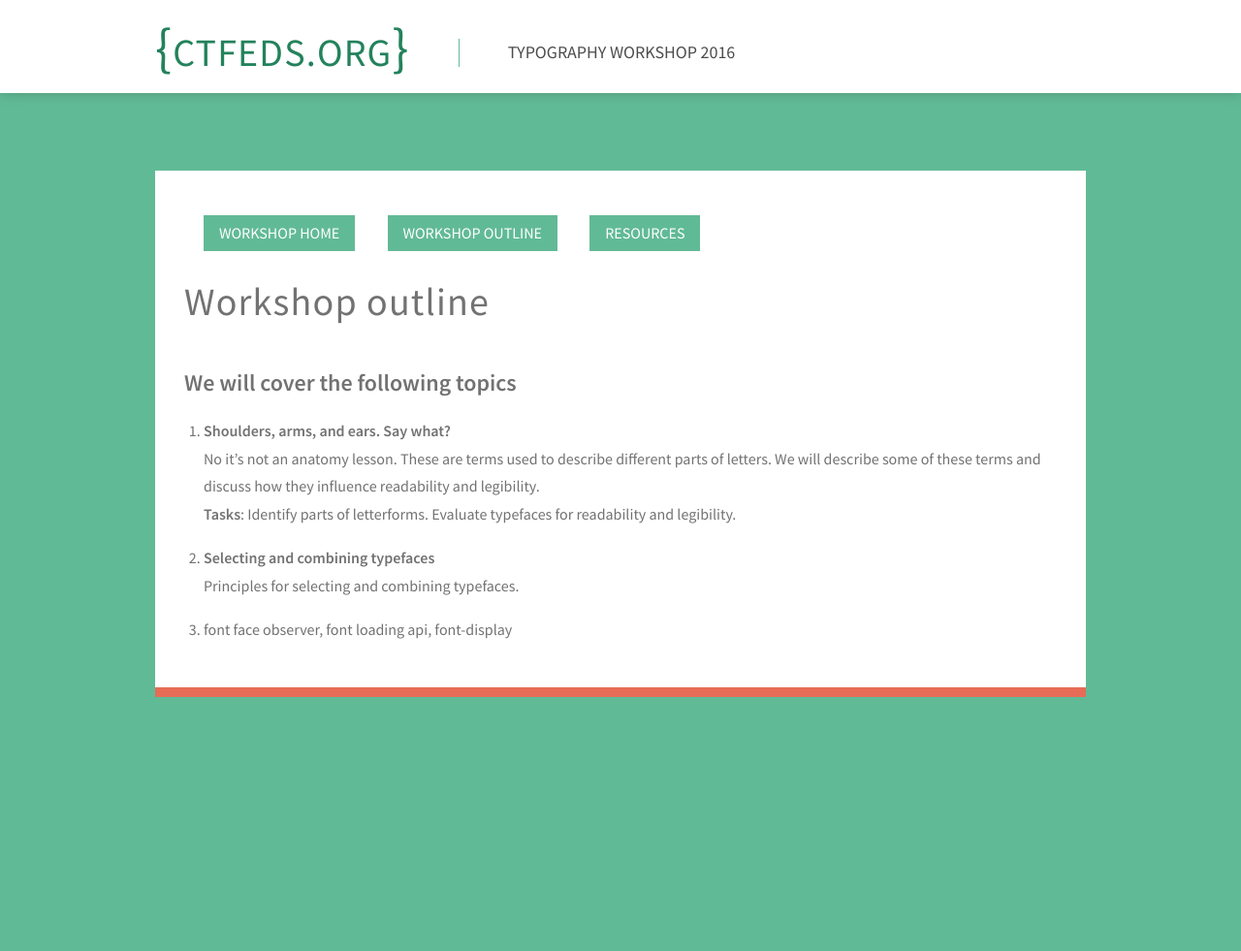
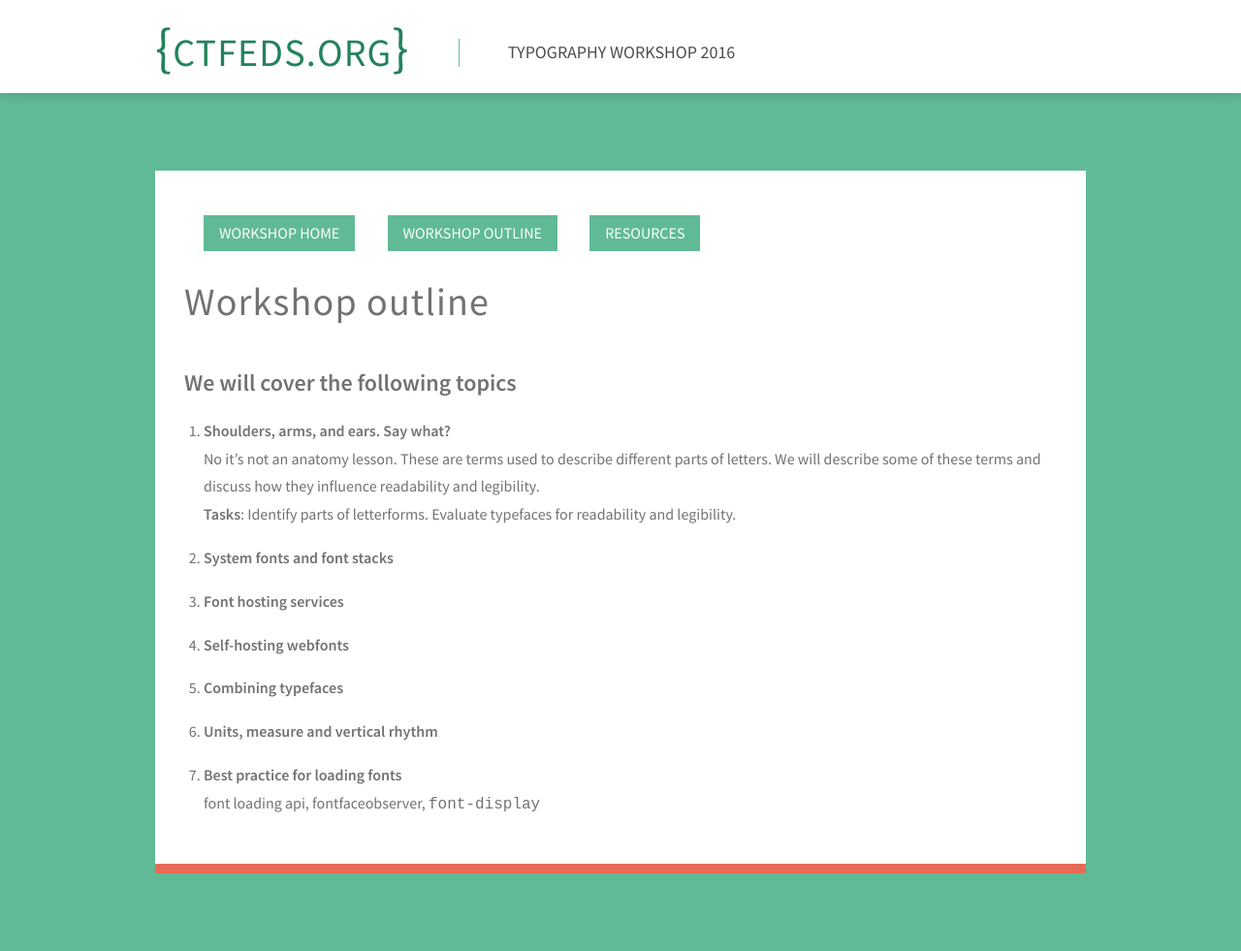
Before and after one commit to CTFEDs/typography-workshop-2016, a Jekyll site: the page built from workshop-outline.md, in a window 1280 px wide. Shown: the whole page at 97% size. Built offline with Jekyll 4.4.1, drawn with Linux system fonts in a browser that asks for light colours; before the commit the page ends 900 px from its top, so only the background shows below that.

Commit message:
Skeleton version

```diff
--- a/workshop-outline.md
+++ b/workshop-outline.md
@@ -9,7 +9,15 @@ title: Workshop outline
     No it's not an anatomy lesson. These are terms used to describe different parts of letters. We will describe some of these terms and discuss how they influence readability and legibility.<br>
     **Tasks**: Identify parts of letterforms. Evaluate typefaces for readability and legibility.
 
-2. **Selecting and combining typefaces**<br>
-    Principles for selecting and combining typefaces.<br>
+2. **System fonts and font stacks**<br>
 
-3. font face observer, font loading api, font-display
+3. **Font hosting services**
+
+4. **Self-hosting webfonts**
+
+5. **Combining typefaces**
+
+6. **Units, measure and vertical rhythm**
+
+7. **Best practice for loading fonts**<br>
+    font loading api, fontfaceobserver, `font-display`
```
